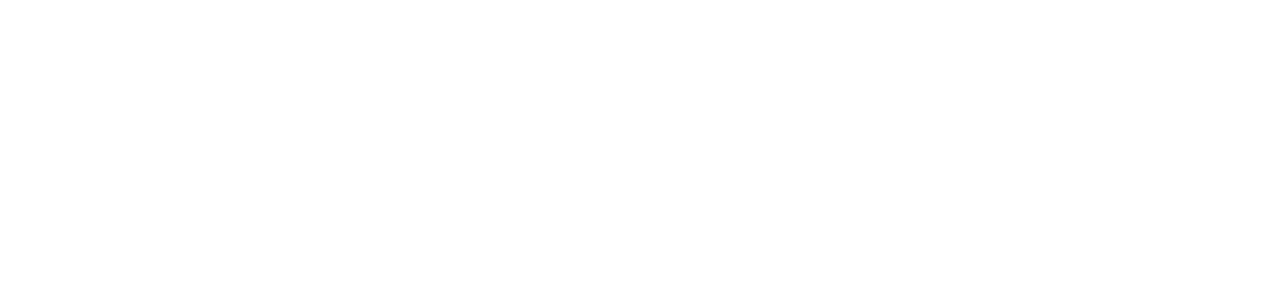
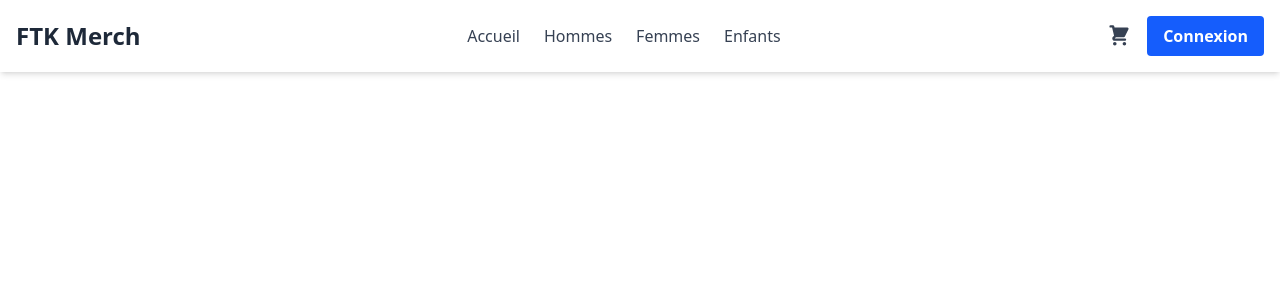
Before and after one commit to Nubunduram/FTK-Merch-frontend, a React (Vite) app: page /signup in a window 1280 px wide. Shown: the top 300 px of the page. Built offline with nearby package versions, Linux system fonts and the light colour scheme.

Commit message:
Basic Navbar + Basic Home Page

```diff
--- a/package.json
+++ b/package.json
@@ -13,6 +13,7 @@
     "@tailwindcss/vite": "^4.1.12",
     "react": "^19.1.1",
     "react-dom": "^19.1.1",
+    "react-icons": "^5.5.0",
     "react-router-dom": "^7.8.1",
     "tailwindcss": "^4.1.12"
   },
--- a/src/App.jsx
+++ b/src/App.jsx
@@ -5,10 +5,12 @@
 import Signup from './pages/Signup'
 import Cart from './pages/Cart'
 import Checkout from './pages/Checkout'
+import Header from './components/Header'
 
 function App() {
   return (
     <BrowserRouter>
+      <Header />
       <Routes>
         <Route path="/" element={<Home />} />
         <Route path="/category/:categoryName" element={<CategoryPage />} />
--- a/src/components/Header.jsx
+++ b/src/components/Header.jsx
@@ -1,11 +1,124 @@
-import React from 'react'
+import { useState } from 'react'
+import { Link } from 'react-router-dom'
+import { HiMenu, HiX, HiShoppingCart } from 'react-icons/hi'
 
-const Header = () => {
-  return (
-    <div>
+export default function Header() {
+    const [isOpen, setIsOpen] = useState(false)
+    const [isLoggedIn, setIsLoggedIn] = useState(false) // état login
+    const cartItemCount = 0
 
-    </div>
-  )
+    const handleLogout = () => {
+        setIsLoggedIn(false)
+        // Ici plus tard on pourra aussi clear le token ou context global
+    }
+
+    return (
+        <header className="bg-white shadow-md">
+            <div className="container mx-auto flex items-center justify-between p-4">
+                {/* Logo */}
+                <Link to="/" className="text-2xl font-bold text-gray-800">
+                    FTK Merch
+                </Link>
+
+                {/* Desktop Navigation */}
+                <nav className="hidden md:flex space-x-6">
+                    <Link to="/" className="text-gray-700 hover:text-gray-900">
+                        Accueil
+                    </Link>
+                    <Link to="/category/men" className="text-gray-700 hover:text-gray-900">
+                        Hommes
+                    </Link>
+                    <Link to="/category/women" className="text-gray-700 hover:text-gray-900">
+                        Femmes
+                    </Link>
+                    <Link to="/category/kids" className="text-gray-700 hover:text-gray-900">
+                        Enfants
+                    </Link>
+                </nav>
+
+                {/* Desktop Actions */}
+                <div className="hidden md:flex items-center space-x-4">
+                    {/* Cart */}
+                    <Link to="/cart" className="relative text-gray-700 hover:text-gray-900">
+                        <HiShoppingCart size={24} />
+                        {cartItemCount > 0 && (
+                            <span className="absolute -top-2 -right-2 bg-red-500 text-white text-xs w-5 h-5 rounded-full flex items-center justify-center">
+                                {cartItemCount > 9 ? '9+' : cartItemCount}
+                            </span>
+                        )}
+                    </Link>
+
+                    {/* Login / Logout */}
+                    {!isLoggedIn ? (
+                        <Link
+                            to="/login"
+                            className="px-4 py-2 bg-blue-600 text-white font-semibold rounded hover:bg-blue-700 transition"
+                            onClick={() => setIsLoggedIn(true)} // pour tester le login
+                        >
+                            Connexion
+                        </Link>
+                    ) : (
+                        <button
+                            onClick={handleLogout}
+                            className="px-4 py-2 bg-gray-600 text-white font-semibold rounded hover:bg-gray-700 transition"
+                        >
+                            Déconnexion
+                        </button>
+                    )}
+                </div>
+
+                {/* Mobile menu button */}
+                <button
+                    className="md:hidden text-gray-700 hover:text-gray-900"
+                    onClick={() => setIsOpen(!isOpen)}
+                >
+                    {isOpen ? <HiX size={24} /> : <HiMenu size={24} />}
+                </button>
+            </div>
+
+            {/* Mobile Menu */}
+            {isOpen && (
+                <div className="md:hidden bg-white shadow-md">
+                    <nav className="flex flex-col space-y-2 p-4">
+                        <Link to="/" className="text-gray-700 hover:text-gray-900" onClick={() => setIsOpen(false)}>
+                            Accueil
+                        </Link>
+                        <Link to="/category/men" className="text-gray-700 hover:text-gray-900" onClick={() => setIsOpen(false)}>
+                            Hommes
+                        </Link>
+                        <Link to="/category/women" className="text-gray-700 hover:text-gray-900" onClick={() => setIsOpen(false)}>
+                            Femmes
+                        </Link>
+                        <Link to="/category/kids" className="text-gray-700 hover:text-gray-900" onClick={() => setIsOpen(false)}>
+                            Enfants
+                        </Link>
+                        <Link to="/cart" className="relative text-gray-700 hover:text-gray-900" onClick={() => setIsOpen(false)}>
+                            <HiShoppingCart size={24} />
+                            {cartItemCount > 0 && (
+                                <span className="absolute -top-2 -right-2 bg-red-500 text-white text-xs w-5 h-5 rounded-full flex items-center justify-center">
+                                    {cartItemCount}
+                                </span>
+                            )}
+                        </Link>
+                        {!isLoggedIn ? (
+                            <Link
+                                to="/login"
+                                className="px-4 py-2 bg-blue-600 text-white font-semibold rounded hover:bg-blue-700 transition mt-2"
+                                onClick={() => { setIsLoggedIn(true); setIsOpen(false) }}
+                            >
+                                Connexion
+                            </Link>
+                        ) : (
+                            <button
+                                onClick={() => { handleLogout(); setIsOpen(false) }}
+                                className="px-4 py-2 bg-gray-600 text-white font-semibold rounded hover:bg-gray-700 transition mt-2"
+                            >
+                                Déconnexion
+                            </button>
+                        )}
+                    </nav>
+                </div>
+            )}
+        </header>
+    )
 }
-
-export default Header
--- /dev/null
+++ b/src/components/ProductCard.jsx
@@ -0,0 +1,16 @@
+import React from 'react';
+
+const ProductCard = ({ product }) => {
+  return (
+    <div className="border rounded-lg p-4 hover:shadow-lg transition">
+      <img src={product.image} alt={product.name} className="w-full h-48 object-cover mb-4 rounded" />
+      <h3 className="text-lg font-medium">{product.name}</h3>
+      <p className="text-gray-700">${product.price}</p>
+      <button className="mt-2 w-full bg-blue-500 text-white py-2 rounded hover:bg-blue-600">
+        Ajouter au panier
+      </button>
+    </div>
+  );
+};
+
+export default ProductCard;
--- a/src/pages/Home.jsx
+++ b/src/pages/Home.jsx
@@ -1,11 +1,32 @@
-import React from 'react'
+import React from 'react';
+import ProductCard from '../components/ProductCard';
+
+const featuredProducts = [
+  { id: 1, name: 'T-shirt Homme', price: 25, image: '/images/tshirt1.jpg' },
+  { id: 2, name: 'Robe Femme', price: 40, image: '/images/robe1.jpg' },
+  { id: 3, name: 'Veste Enfant', price: 30, image: '/images/veste1.jpg' },
+];
 
 const Home = () => {
   return (
-    <div>
-      <h1>Home Page</h1>
+    <div className="container mx-auto px-4 py-8">
+      {/* Hero */}
+      <div className="mb-12 bg-gray-200 rounded-lg h-64 flex flex-col items-center justify-center text-center p-4">
+        <h1 className="text-4xl font-bold mb-4">Bienvenue sur FTK Merch Shop</h1>
+        <p className="text-gray-700 max-w-xl">
+          Découvrez nos collections exclusives pour hommes, femmes et enfants. Trouvez des vêtements tendance, confortables et adaptés à chaque style. Profitez d’une expérience d’achat simple et rapide avec nos promotions et nouveautés chaque semaine.
+        </p>
+      </div>
+
+      {/* Produits à la une */}
+      <h2 className="text-2xl font-semibold mb-6">Produits à la une</h2>
+      <div className="grid grid-cols-1 sm:grid-cols-2 md:grid-cols-3 gap-6">
+        {featuredProducts.map(product => (
+          <ProductCard key={product.id} product={product} />
+        ))}
+      </div>
     </div>
-  )
-}
+  );
+};
 
-export default Home
+export default Home;
```
Also changed, not shown: 1 other file (tests, documents, lock files or other folders).
